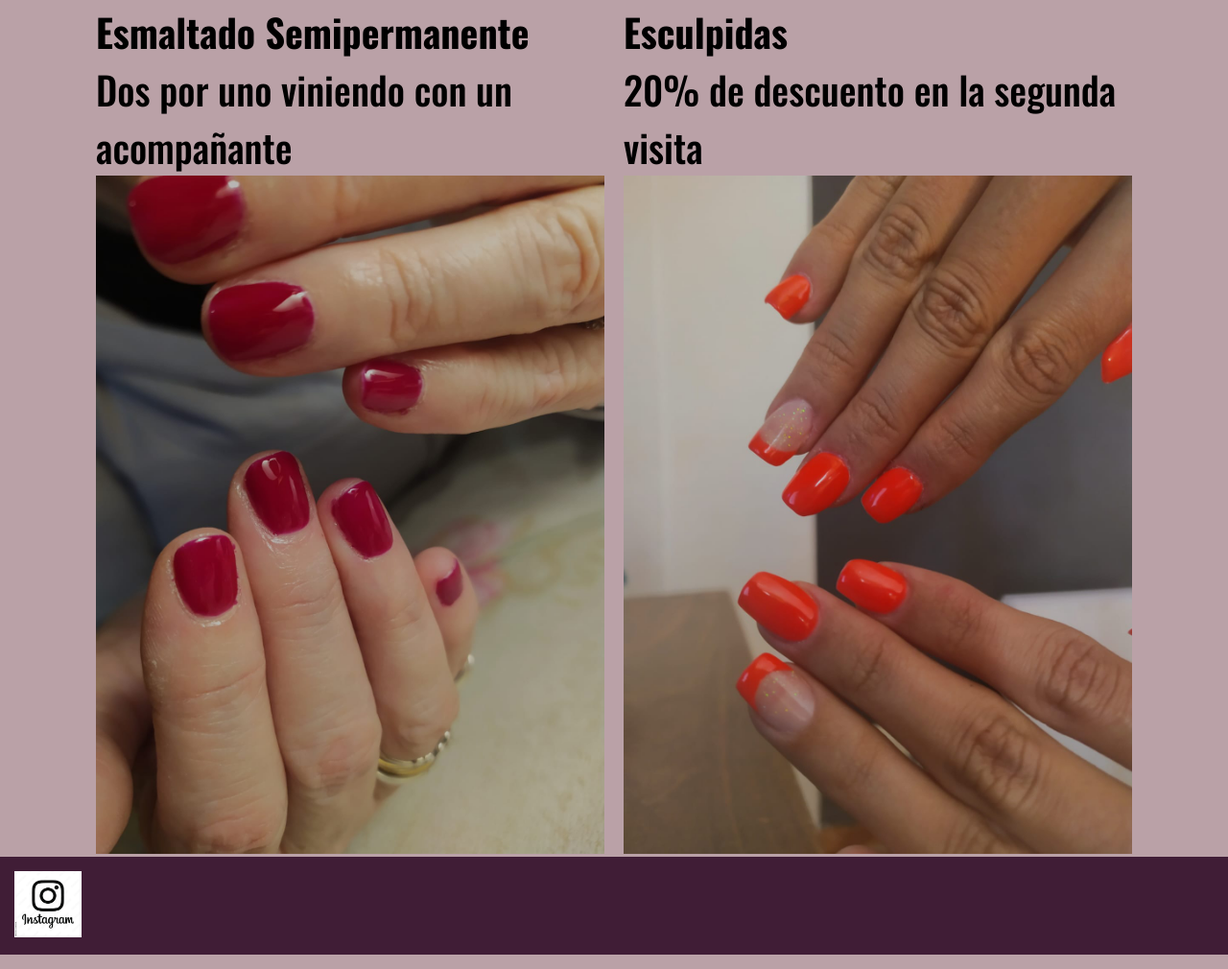
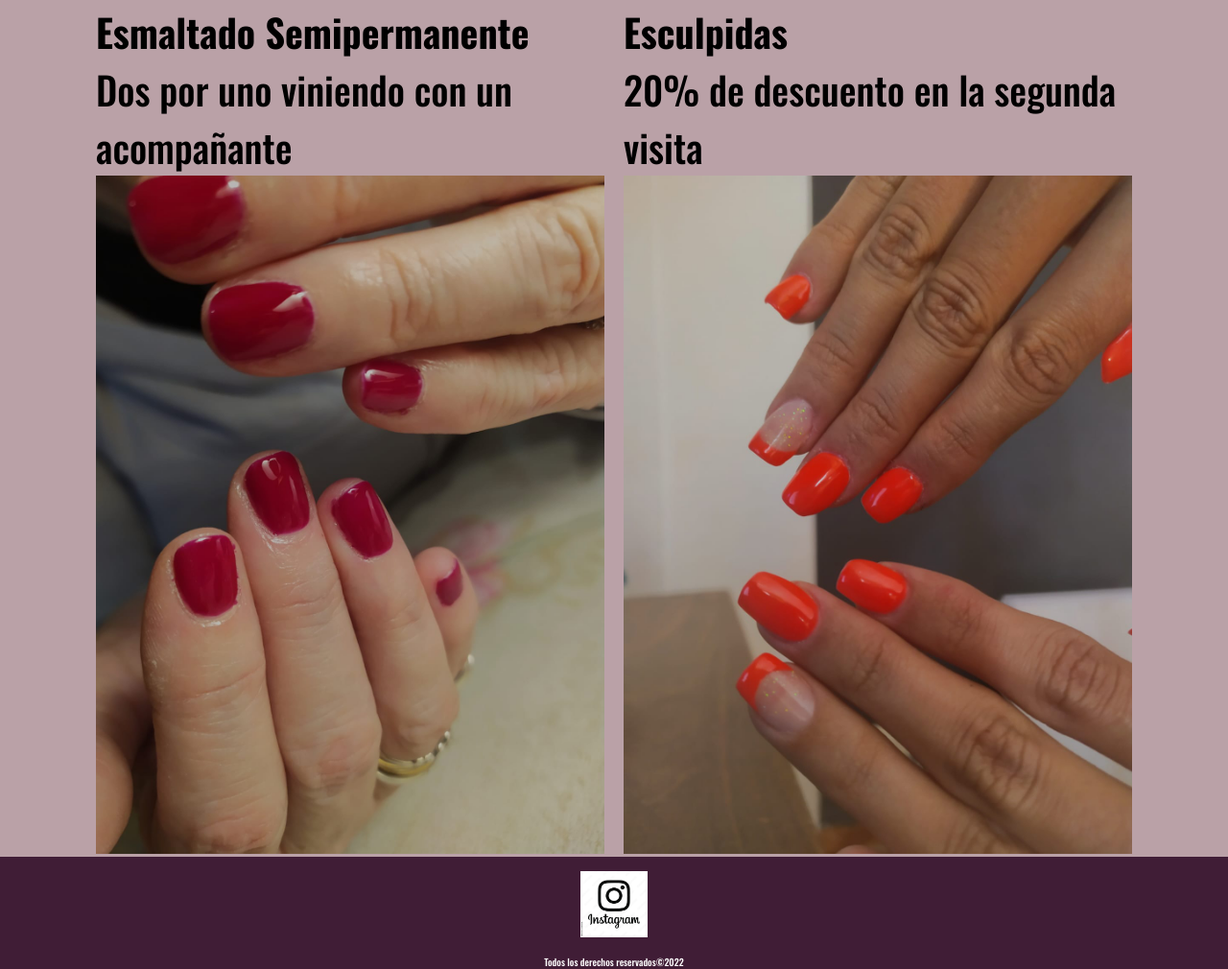
Before and after one commit to ClaudioA18/dream_nails, a plain HTML site: page assets/views/promociones.html in a window 1280 px wide. Shown: the part 340-1350 px from the top of the page at 96% size. Drawn offline with nearby package versions, Linux system fonts and the light colour scheme.

Commit message:
arreglo del footer

```diff
--- a/assets/views/promociones.html
+++ b/assets/views/promociones.html
@@ -71,9 +71,12 @@
     <!-- fin del main -->
 
     <!-- inicio footer -->
-    <footer>
-        <a href="https://www.instagram.com/nails.dreamm/"><img class="contacto"
-                src="../image/1000_F_299181298_RUwHjChnewzBVkop0K0AxzguZxpifm0x.jpg" alt="instagram"></a>
+    <footer class="flex-row">
+        <picture class="container">
+            <a href="https://www.instagram.com/nails.dreamm/"><img class="contacto"
+                    src="../image/1000_F_299181298_RUwHjChnewzBVkop0K0AxzguZxpifm0x.jpg" alt="instagram"></a>
+        </picture>
+        <p>Todos los derechos reservados&copy;2022</p>
     </footer>
     <!-- fin del footer -->
 </body>
```
